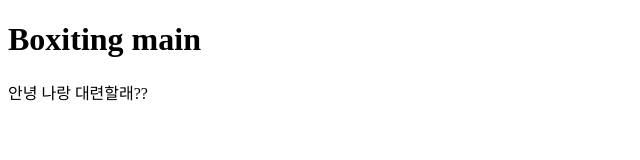
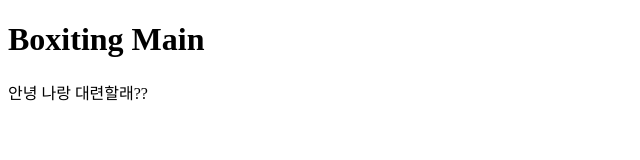
Before and after one commit to 87leh/test2, a plain HTML site: page index.html in a window 1280 px wide. Shown: the full height of the page, 0-640 px from the left. Drawn offline with Linux system fonts and the light colour scheme.

```diff
--- a/index.html
+++ b/index.html
@@ -7,7 +7,7 @@
     <title>Document</title>
 </head>
 <body>
-    <h1>Boxiting main</h1>
+    <h1>Boxiting Main</h1>
     <div>안녕 나랑 대련할래??</div>
 </body>
 </html>
```
